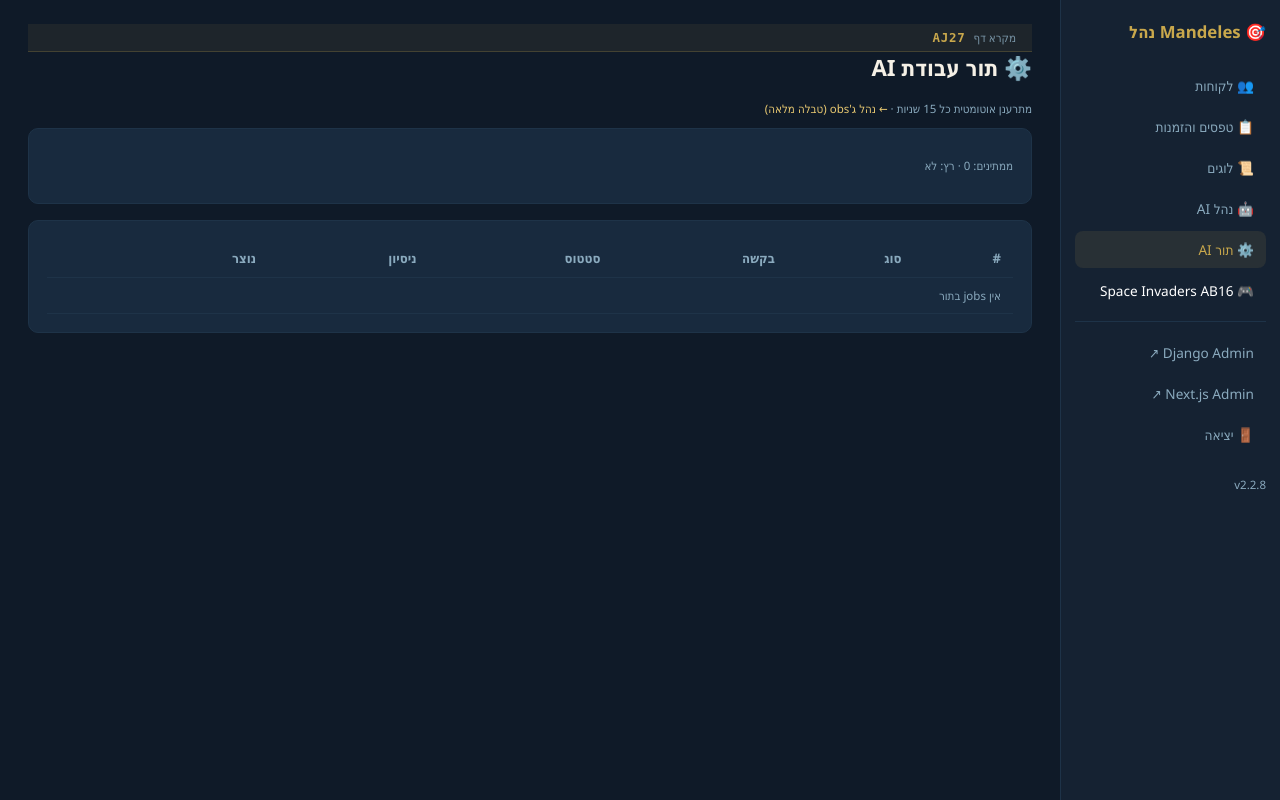
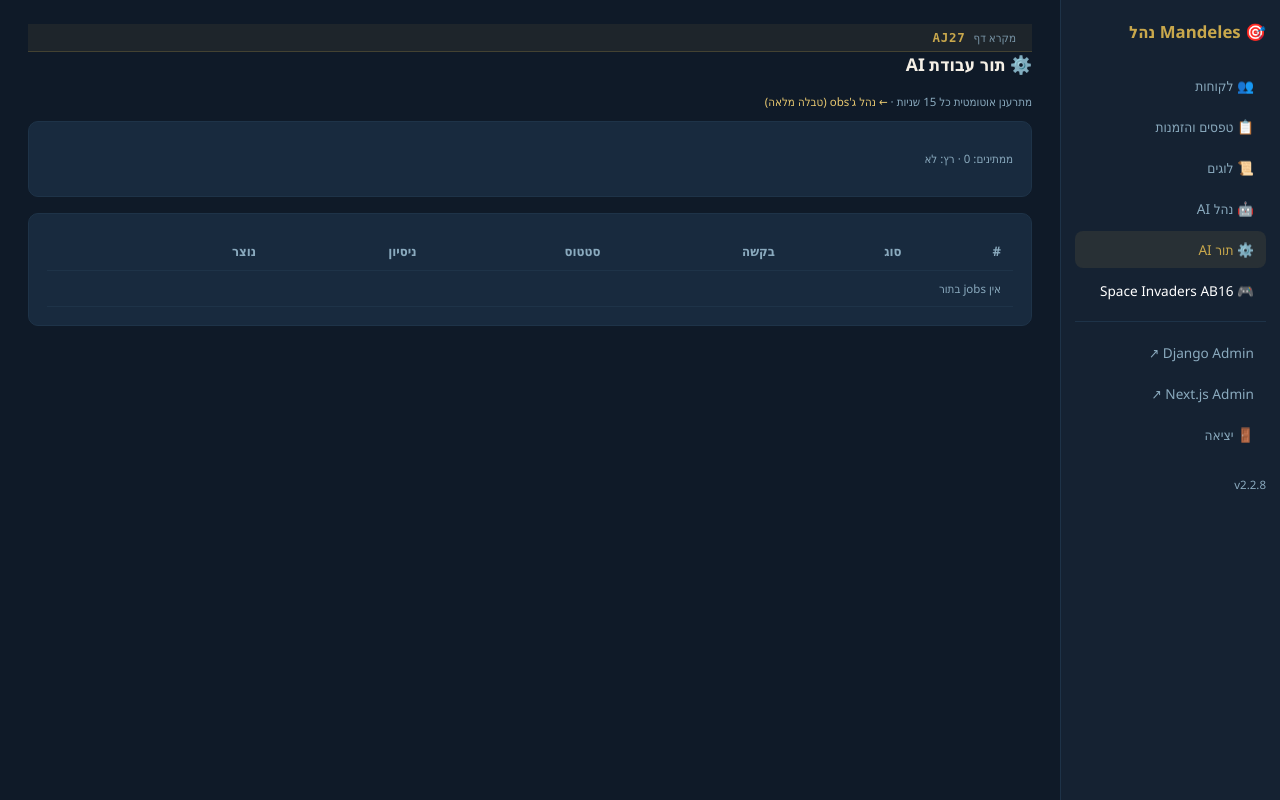
Before and after one commit to ihabah1/mendeles-next, a Django app: page /manage/ai/jobs/ in a window 1280 px wide. Run offline with Django 5.2, Linux system fonts and the light colour scheme; a user stored in the database is signed in; data comes from the database, SQL or seed files in the repository; data that the repository does not hold is empty.

Commit message:
ai-agent: change request #29

```diff
--- a/backend/templates/portal/ai_jobs.html
+++ b/backend/templates/portal/ai_jobs.html
@@ -4,7 +4,7 @@
 <meta http-equiv="refresh" content="15">
 {% endblock %}
 {% block content %}
-<h1 class="page-title" style="font-size:1.4rem;">⚙️ תור עבודת AI</h1>
+<h1 class="page-title" style="font-size:1.1rem;">⚙️ תור עבודת AI</h1>
 <p class="meta">
   מתרענן אוטומטית כל 15 שניות ·
   <a href="{% url 'portal:ai_requests' %}">← נהל ג'obs (טבלה מלאה)</a>
```
